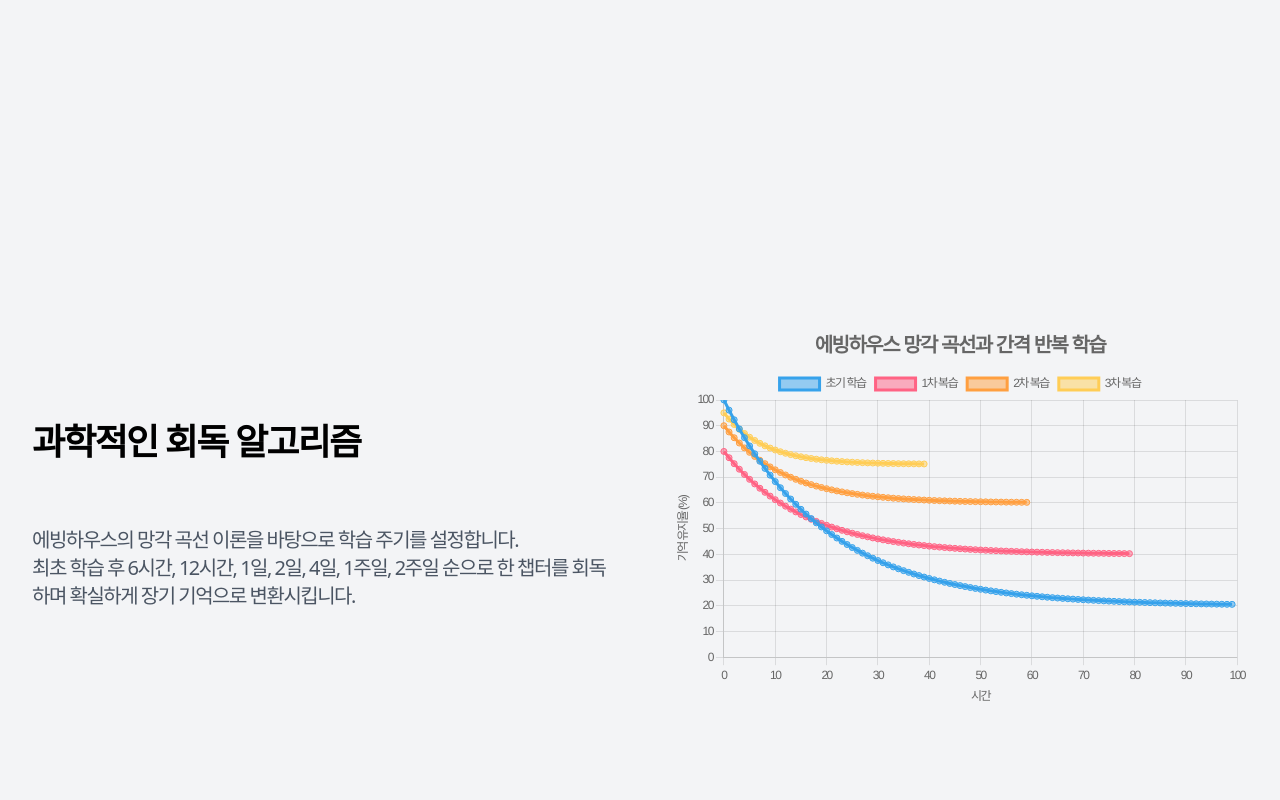
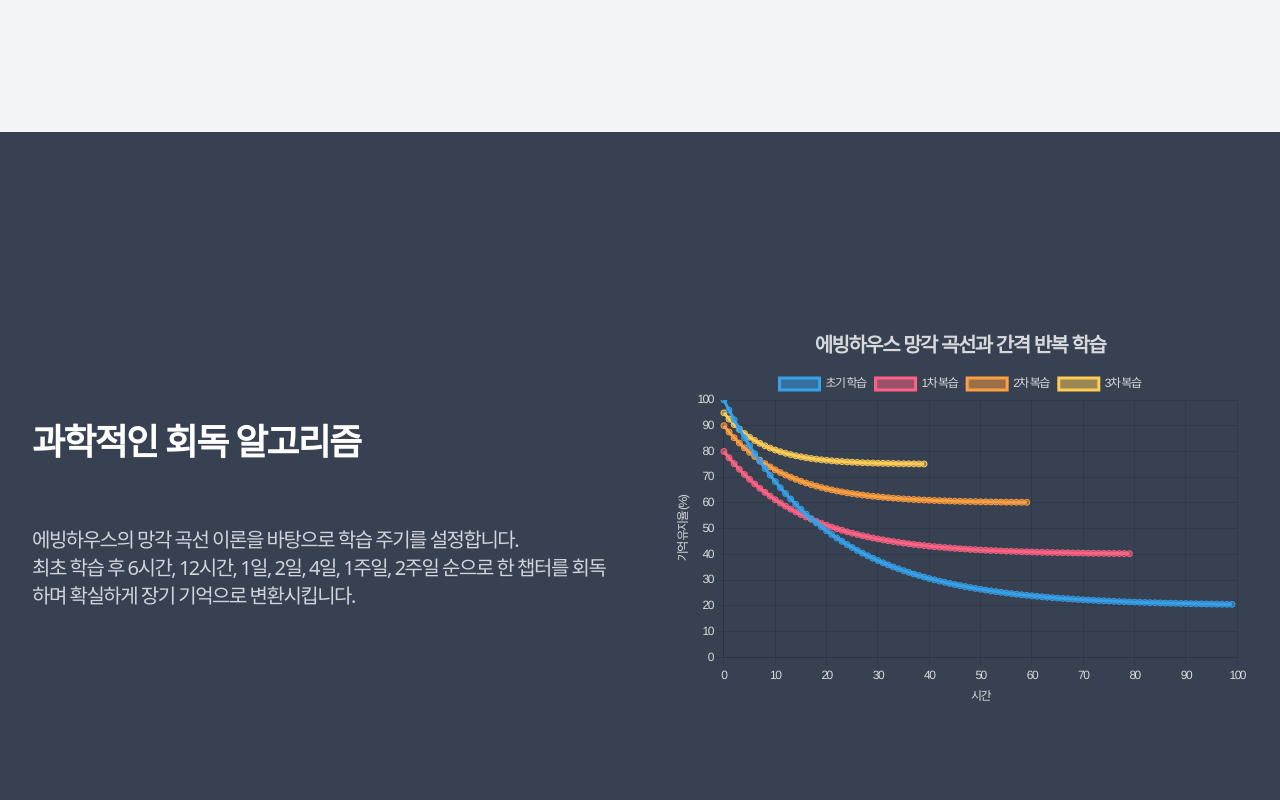
Before and after one commit to NekoGroove01/chehwa-info, a plain HTML site: page index.html in a window 1280 px wide. Shown: the part 1260-2060 px from the top of the page. Drawn offline with nearby package versions, Linux system fonts and the light colour scheme.

Commit message:
last change

```diff
--- a/index.html
+++ b/index.html
@@ -163,21 +163,6 @@
     </footer>
 
     <script>
-      window.addEventListener("scroll", function () {
-        const scrollPosition =
-          window.pageYOffset || document.documentElement.scrollTop;
-        const nav = document.querySelector("nav");
-        if (scrollPosition === 0) {
-          nav.classList.remove("bg-white");
-          nav.classList.add("bg-white/[0.06]");
-          nav.classList.remove("shadow-md");
-        } else {
-          nav.classList.remove("bg-white/[0.06]");
-          nav.classList.add("bg-white");
-          nav.classList.add("shadow-md");
-        }
-      });
-
       document.addEventListener("DOMContentLoaded", function () {
         const mobileMenuButton = document.getElementById("mobile-menu-button");
         const mobileMenu = document.getElementById("mobile-menu");
@@ -284,12 +269,16 @@
             title: {
               display: true,
               text: "에빙하우스 망각 곡선과 간격 반복 학습",
+              color: "rgba(255, 255, 255, 0.8)",
               font: {
                 size: 20,
               },
             },
             legend: {
               position: "top",
+              labels: {
+                color: "rgba(255, 255, 255, 0.8)",
+              },
             },
           },
           scales: {
@@ -299,12 +288,22 @@
               title: {
                 display: true,
                 text: "시간",
+                color: "rgba(255, 255, 255, 0.8)",
+              },
+              ticks: {
+                color: "rgba(255, 255, 255, 0.8)",
               },
             },
             y: {
               title: {
                 display: true,
                 text: "기억 유지율 (%)",
+                color: "rgba(255, 255, 255, 0.8)",
+              },
+              ticks: {
+                color: "rgba(255, 255, 255, 0.8)",
+                min: 0,
+                max: 100,
               },
               min: 0,
               max: 100,
@@ -321,6 +320,10 @@
           data: chartData,
           options: chartOptions,
         });
+
+        forgettingCurveChart.defaults.backgroundColor = "#fff";
+        forgettingCurveChart.defaults.font.color = "#fff";
+        forgettingCurveChart.defaults.borderColor = "#fff";
 
         adjustCanvasHeight();
       }
--- a/ko.html
+++ b/ko.html
@@ -47,7 +47,7 @@
 </header>
 
 <main>
-  <section id="about" class="py-24 lg:py-48">
+  <section id="about" class="py-24 lg:py-48 bg-gray-700">
     <div
       class="max-w-screen-lg lg:max-w-screen-xl mx-auto px-4 md:px-6 lg:px-8"
     >
@@ -56,11 +56,11 @@
           class="flex flex-col justify-center items-center md:items-start space-y-16"
         >
           <h2
-            class="text-2xl md:text-3xl lg:text-4xl font-semibold tracking-tighter leading-tight"
+            class="text-2xl md:text-3xl lg:text-4xl text-white font-semibold tracking-tighter leading-tight"
           >
             과학적인 회독 알고리즘
           </h2>
-          <p class="text-base md:text-lg lg:text-xl text-gray-600 leading-10">
+          <p class="text-base md:text-lg lg:text-xl text-gray-300 leading-10">
             에빙하우스의 망각 곡선 이론을 바탕으로 학습 주기를 설정합니다.<br />최초
             학습 후 6시간, 12시간, 1일, 2일, 4일, 1주일, 2주일 순으로 한 챕터를
             회독하며 확실하게 장기 기억으로 변환시킵니다.
```
Also changed, not shown: en.html (+3 -3 lines).
